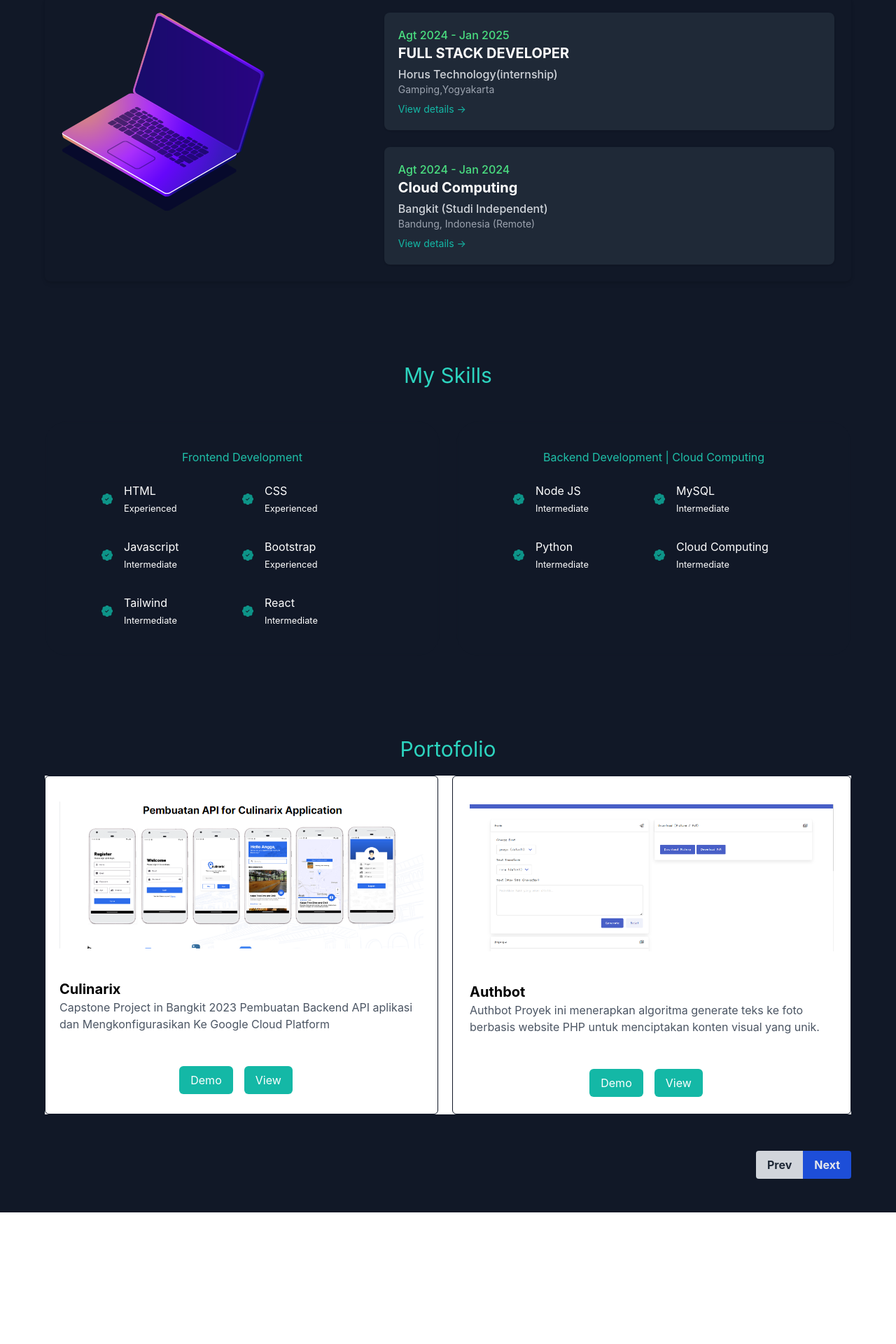
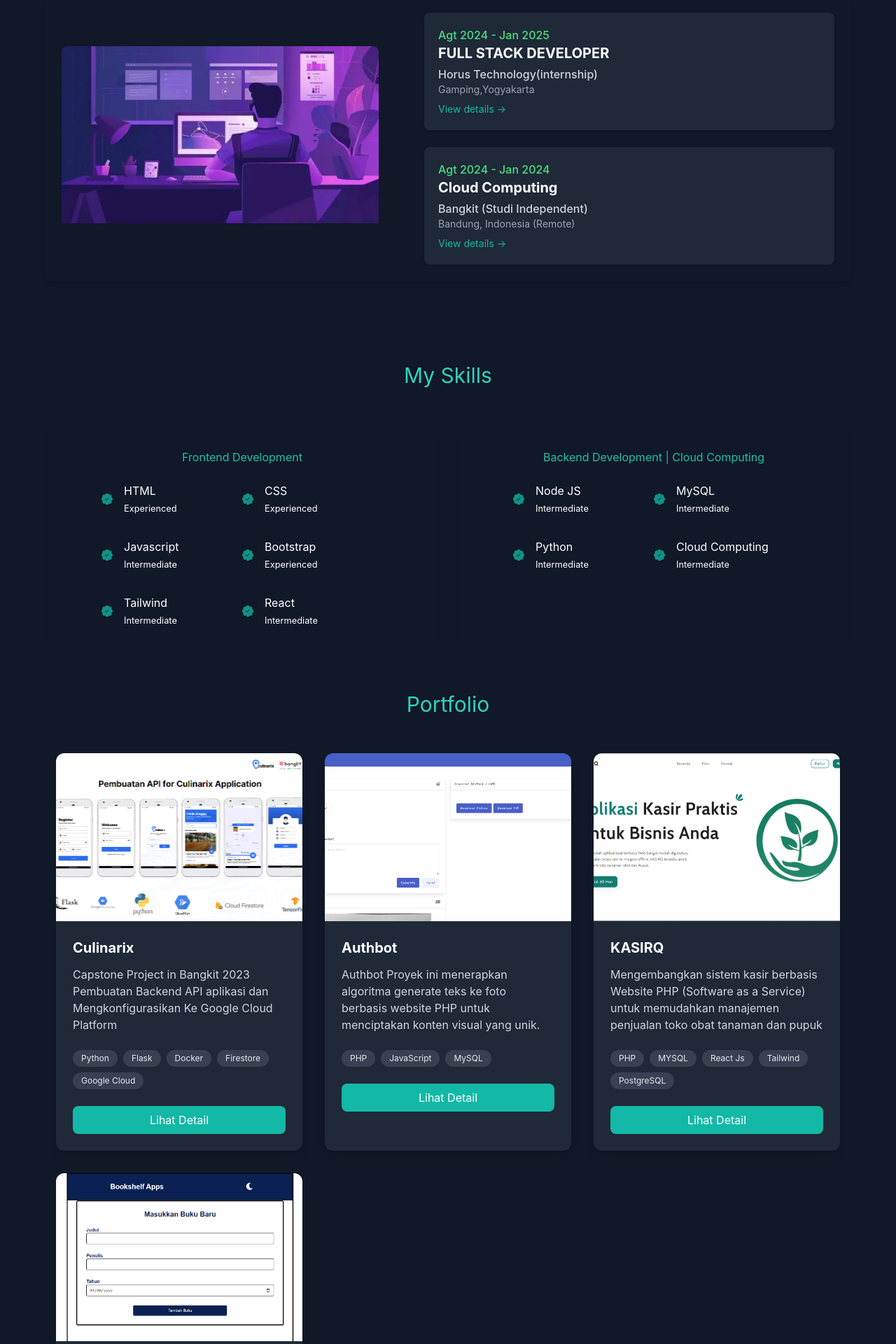
Before and after one commit to alghoziii/portofolio-x, a Next.js app: page / in a window 1280 px wide. Shown: the part 1528-3448 px from the top of the page at 70% size. Before the commit the page ends 3260 px from the top, so only its background shows below. Built offline with nearby package versions, Linux system fonts and the light colour scheme.

Commit message:
update about

```diff
--- a/pages/index.js
+++ b/pages/index.js
@@ -2,33 +2,19 @@ import React, { useEffect, useRef, useState } from "react";
 import Head from "next/head";
 import { AiFillGithub, AiFillLinkedin, AiFillInstagram } from "react-icons/ai";
 import { BsFillMoonStarsFill, BsFillPatchCheckFill } from "react-icons/bs";
-import { Swiper, SwiperSlide } from "swiper/react";
 import SwiperCore, { Navigation } from "swiper";
 import "swiper/swiper-bundle.css";
 import deved from "../public/ozi.png";
-import ME from "../public/me.jpg";
+import ME from "../public/gunung.jpg";
 import Image from "next/image";
 import AOS from "aos";
 import "aos/dist/aos.css";
-import exp from "../public/exp.png";
+import exp from "../public/work.jpg";
 
 SwiperCore.use([Navigation]);
 
 export default function Home() {
   const [darkMode, setDarkMode] = useState(true);
-  const swiperRef = useRef(null);
-
-  const goNext = () => {
-    if (swiperRef.current && swiperRef.current.swiper) {
-      swiperRef.current.swiper.slideNext();
-    }
-  };
-
-  const goPrev = () => {
-    if (swiperRef.current && swiperRef.current.swiper) {
-      swiperRef.current.swiper.slidePrev();
-    }
-  };
 
   const portfolioData = [
     {
@@ -37,12 +23,14 @@ export default function Home() {
       desc: "Capstone Project in Bangkit 2023 Pembuatan Backend API aplikasi dan Mengkonfigurasikan Ke Google Cloud Platform",
       view: "https://github.com/keeptrain/Culinarix?tab=readme-ov-file",
       demo: "https://www.youtube.com/watch?feature=shared&v=_1JeLwmAOOE",
+      techStack: ["Python", "Flask", "Docker", "Firestore", "Google Cloud"]
     },
     {
       image: "/porto2.png",
       title: "Authbot",
       desc: "Authbot Proyek ini menerapkan algoritma generate teks ke foto berbasis website PHP untuk menciptakan konten visual yang unik.",
       view: "https://authbotzytes.000webhostapp.com/",
+      techStack: ["PHP", "JavaScript", "MySQL"]
     },
     {
       image: "/porto1.png",
@@ -50,11 +38,15 @@ export default function Home() {
       desc: "Mengembangkan sistem kasir berbasis Website PHP (Software as a Service) untuk memudahkan manajemen penjualan toko obat tanaman dan pupuk",
       view: "https://dashboard-kasir.vercel.app/",
       demo: "https://dashboard-kasir.vercel.app/",
+      techStack: ["PHP", "MYSQL", "React Js", "Tailwind", "PostgreSQL"]
+
     },
     {
       image: "/porto5.png",
       title: "Bookshelf",
       desc: "Pembuatan API Backend aplikasi catatan buku menggunakan Hapi framework.Implementasi CRUD (Create,Read,Update,Delete) ",
+      techStack: ["Python", "Google Cloud", "Docker", "FastAPI", "PostgreSQL"]
+
     },
   ];
 
@@ -74,32 +66,6 @@ export default function Home() {
       url: "https://grow.google/intl/id_id/bangkit/",
     },
   ];
-
-  // useEffect(() => {
-  //   const swiper = swiperRef.current?.swiper;
-  //   let intervalId;
-
-  //   const startInterval = () => {
-  //     intervalId = setInterval(() => {
-  //       if (swiper) {
-  //         swiper.slideNext();
-  //       }
-  //     }, 6000);
-  //   };
-
-  //   startInterval();
-
-  //   const reverseIntervalId = setInterval(() => {
-  //     if (swiper) {
-  //       swiper.slidePrev();
-  //     }
-  //   }, 9000);
-
-  //   return () => {
-  //     clearInterval(intervalId);
-  //     clearInterval(reverseIntervalId);
-  //   };
-  // }, []);
 
   useEffect(() => {
     AOS.init({
@@ -173,21 +139,26 @@ export default function Home() {
                   alt="Profile Photo"
                   layout="fill"
                   objectFit="cover"
-                  className="hover:scale-105 transition-transform duration-300"
+                  className="hover:scale-105 transition-transform duration-300 rounded-lg"
                 />
               </div>
             </div>
 
             {/* Content Container - Better aligned */}
-            <div className="w-full md:w-3/5 flex flex-col">
+            <div className="w-full md:w-3/5 max-w-xl flex flex-col">
               <div className="flex-grow">
-                <p className="text-gray-700 dark:text-gray-300 mb-4 leading-relaxed">
-                  I am a passionate web developer specializing in backend development. I have a passion for technology and am always looking to expand my knowledge and skills. I enjoy working in a team, delivering effective solutions, and contributing to innovative projects that make a positive impact. I am open to a variety of job opportunities that match my skills and interests.
+                <p className="text-gray-700 dark:text-gray-300 mb-8 leading-relaxed text-lg max-w-prose px-6 text-justify ">
+                  I'm a passionate web developer specializing in backend development.
+                  I have a deep enthusiasm for technology and continuously seek opportunities to expand my knowledge and skills.
+                  I thrive in collaborative environments, delivering efficient solutions, and contributing to innovative projects that drive positive change.
+                  I am open to diverse job opportunities that align with my expertise and interests.
                 </p>
               </div>
 
+
+
               {/* Button aligned to right */}
-              <div className="flex justify-end mt-4">
+              {/* <div className="flex justify-end mt-4">
                 <a
                   href="https://www.linkedin.com/in/shobarudin-alghozi-550163217/"
                   target="_blank"
@@ -196,7 +167,7 @@ export default function Home() {
                 >
                   Know Me More
                 </a>
-              </div>
+              </div> */}
             </div>
           </div>
         </section>
@@ -209,7 +180,7 @@ export default function Home() {
 
           <div className="flex flex-col md:flex-row items-stretch justify-center bg-gray-100 rounded-lg shadow-md dark:bg-gray-900 p-6 mx-auto max-w-6xl" data-aos="fade-down">
             {/* Image Container - Full Height */}
-            <div className="w-full md:w-1/3 mb-6 md:mb-0 md:mr-8 ">
+            <div className="mt-12">
               <div className="relative h-full w-full rounded-lg overflow-hidden">
                 <Image
                   src={exp}
@@ -329,61 +300,53 @@ export default function Home() {
             </div>
           </div>
         </section>
-        <section className="py-12" data-aos="zoom-in-left">
-          <div>
-            <h3 className="text-3xl py-1 text-teal-600 dark:text-teal-400 text-center mt-16">Portofolio</h3>
-          </div>
-          <Swiper ref={swiperRef} spaceBetween={30} slidesPerView={1}>
-            {portfolioData.map((item, index) => {
-              if (index % 2 === 0) {
-                return (
-                  <SwiperSlide key={index}>
-                    <div className="flex justify-between dark:bg-white mt-4 mb-5">
-                      {item && (
-                        <div className="flex-1 border border-gray-900 p-5 rounded-md mr-1">
-                          <img src={item.image} alt={item.title} className="w-full h-auto mb-4 mt-4 object-cover" style={{ maxHeight: "210px" }} />
-                          <h4 className="text-xl font-bold mt-11">{item.title}</h4>
-                          <p className="text-gray-600">{item.desc}</p>
-                          <div className="flex justify-center mt-12">
-                            <a href={item.demo} target="_blank" rel="noopener noreferrer" className="bg-teal-500 text-white px-4 py-2 rounded-md hover:bg-teal-600 mr-4">
-                              Demo
-                            </a>
-                            <a href={item.view} target="_blank" rel="noopener noreferrer" className="bg-teal-500 text-white px-4 py-2 rounded-md hover:bg-teal-600 mr-4">
-                              View
-                            </a>
-                          </div>
-                        </div>
-                      )}
-                      {index + 1 < portfolioData.length && (
-                        <div className="flex-1 border border-gray-900 p-6 rounded-md ml-4">
-                          <img src={portfolioData[index + 1].image} alt={portfolioData[index + 1].title} className="w-full h-auto mb-4 mt-4 object-cover" style={{ maxHeight: "210px" }} />
-                          <h4 className="text-xl font-bold mt-11">{portfolioData[index + 1].title}</h4>
-                          <p className="text-gray-600">{portfolioData[index + 1].desc}</p>
-                          <div className="flex justify-center mt-12">
-                            <a href={portfolioData[index + 1].demo} target="_blank" rel="noopener noreferrer" className="bg-teal-500 text-white px-4 py-2 rounded-md hover:bg-teal-600 mr-4">
-                              Demo
-                            </a>
-                            <a href={portfolioData[index + 1].view} target="_blank" rel="noopener noreferrer" className="bg-teal-500 text-white px-4 py-2 rounded-md hover:bg-teal-600 mr-4">
-                              View
-                            </a>
-                          </div>
-                        </div>
-                      )}
+
+        <section className="py-12 bg-gray-100 dark:bg-gray-900">
+          <div className="container mx-auto px-4">
+            <h3 className="text-3xl py-1 text-teal-600 dark:text-teal-400 text-center mb-12">Portfolio</h3>
+
+            <div className="grid grid-cols-1 md:grid-cols-2 lg:grid-cols-3 gap-8">
+              {portfolioData.map((item, index) => (
+                <div
+                  key={index}
+                  className="bg-white dark:bg-gray-800 rounded-xl shadow-lg overflow-hidden hover:shadow-xl transition-shadow duration-300"
+                  data-aos="fade-up"
+                >
+                  <div className="relative h-60 w-full overflow-hidden">
+                    <img
+                      src={item.image}
+                      alt={item.title}
+                      className="w-full h-full object-cover transition-transform duration-500 hover:scale-110"
+                    />
+                  </div>
+                  <div className="p-6">
+                    <h4 className="text-xl font-bold text-gray-800 dark:text-white mb-3">{item.title}</h4>
+                    <p className="text-gray-600 dark:text-gray-300 mb-6">{item.desc}</p>
+
+                    {/* Unique Tech Stack for Each Project */}
+                    <div className="flex flex-wrap gap-2 mb-6">
+                      {item.techStack?.map((tech, i) => (
+                        <span
+                          key={i}
+                          className="bg-gray-200 dark:bg-gray-700 text-gray-700 dark:text-gray-200 px-3 py-1 rounded-full text-xs"
+                        >
+                          {tech}
+                        </span>
+                      ))}
                     </div>
-                  </SwiperSlide>
-                );
-              } else {
-                return null;
-              }
-            })}
-          </Swiper>
-          <div className="flex justify-end mt-4">
-            <button onClick={goPrev} className="bg-gray-300 hover:bg-gray-400 text-gray-800 font-bold py-2 px-4 rounded-l">
-              Prev
-            </button>
-            <button onClick={goNext} className="bg-blue-700 hover:bg-gray-400 text-gray-200 font-bold py-2 px-4 rounded-r">
-              Next
-            </button>
+
+                    <a
+                      href={item.view || item.demo || '#'}
+                      target="_blank"
+                      rel="noopener noreferrer"
+                      className="block w-full bg-teal-500 hover:bg-teal-600 text-white text-center py-2 px-4 rounded-lg transition-colors duration-300"
+                    >
+                      Lihat Detail
+                    </a>
+                  </div>
+                </div>
+              ))}
+            </div>
           </div>
         </section>
       </main>
```
Also changed, not shown: public/gunung.jpg (added), public/work.jpg (added).
